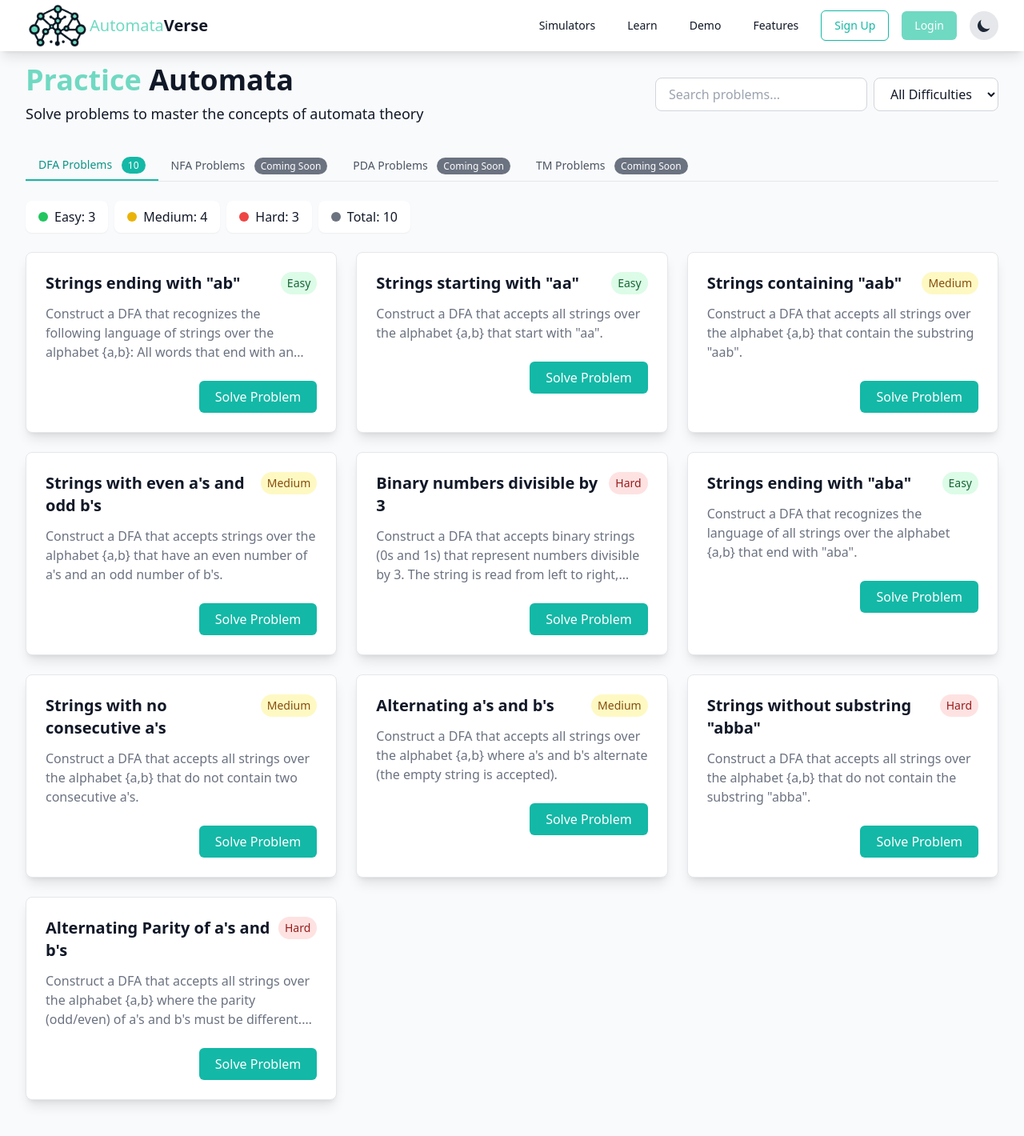
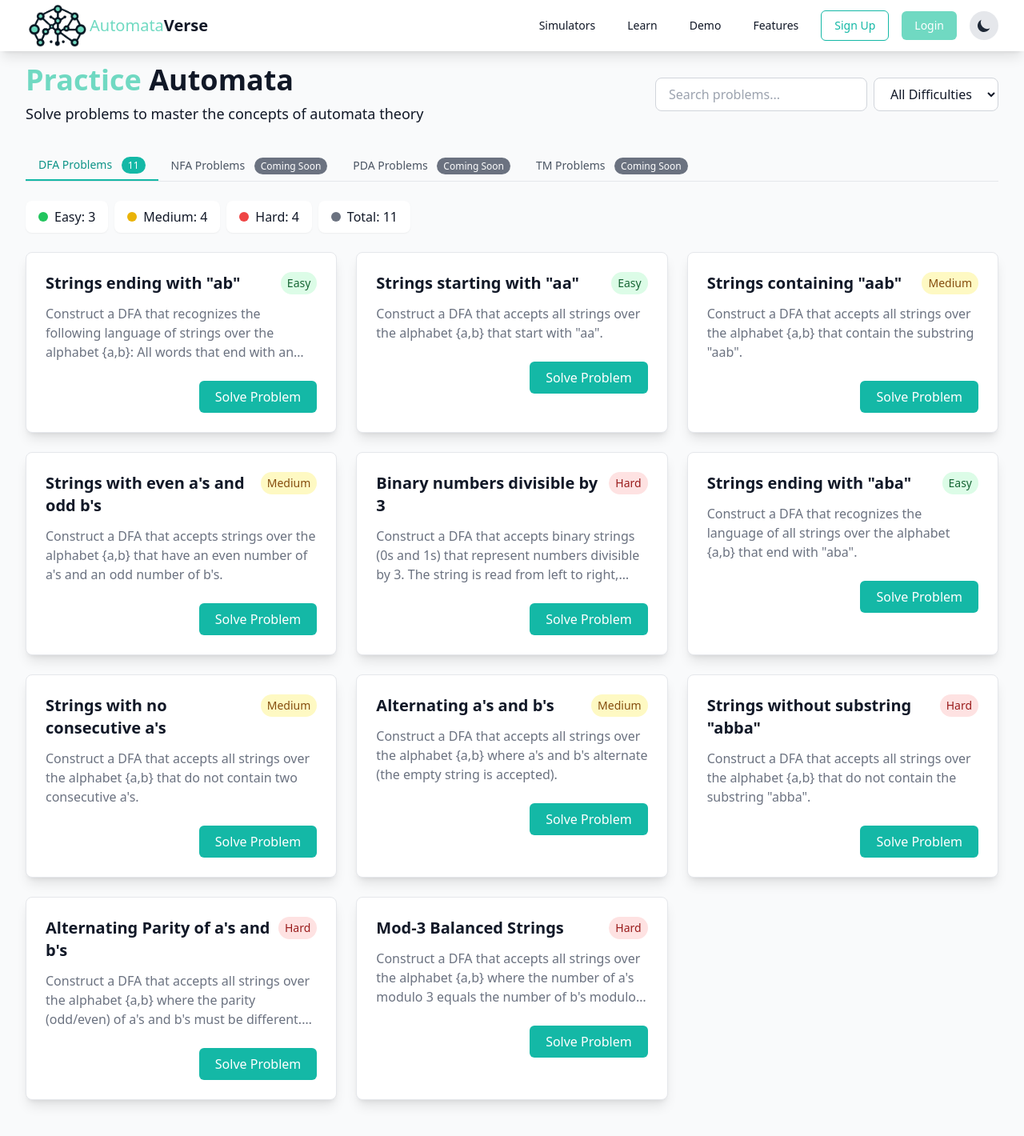
Before and after one commit to robinsingh-ai/AutomataVerse, a Next.js app: page /learn in a window 1280 px wide. Shown: the top 1420 px of the page at 80% size. Built offline with nearby package versions, Linux system fonts and the light colour scheme; no server answers.

Commit message:
added one more problem

```diff
--- a/src/simulators/dfa/problemsets/problems.ts
+++ b/src/simulators/dfa/problemsets/problems.ts
@@ -95,8 +95,28 @@ export const DFA_PROBLEMS: Record<string, DFAProblem> = {
     title: "Alternating Parity of a's and b's",
     description:
       "Construct a DFA that accepts all strings over the alphabet {a,b} where the parity (odd/even) of a's and b's must be different. That is, either (a's are even AND b's are odd) OR (a's are odd AND b's are even).",
-    accept: ["a", "b", "aab", "abb","bab", "aaabb", "aabaabb", "aababab", "babbaab", "aaaaaab"],
+    accept: [
+      "a",
+      "b",
+      "aab",
+      "abb",
+      "bab",
+      "aaabb",
+      "aabaabb",
+      "aababab",
+      "babbaab",
+      "aaaaaab",
+    ],
     reject: ["", "aa", "bb", "aabb", "abba", "aaaabb", "aabbbb", "ababab"],
     difficulty: "Hard",
   },
+  "dfa-mod3-balance": {
+    id: "dfa-mod3-balance",
+    title: "Mod-3 Balanced Strings",
+    description:
+      "Construct a DFA that accepts all strings over the alphabet {a,b} where the number of a's modulo 3 equals the number of b's modulo 3.",
+    accept: ["", "ab", "ba", "aabb", "bbaa", "aaabbb", "ababab", "aabbaabb"],
+    reject: ["a", "b", "aab", "abb", "bba", "aaabb", "abbba", "aaaaab"],
+    difficulty: "Hard",
+  },
 };
```
